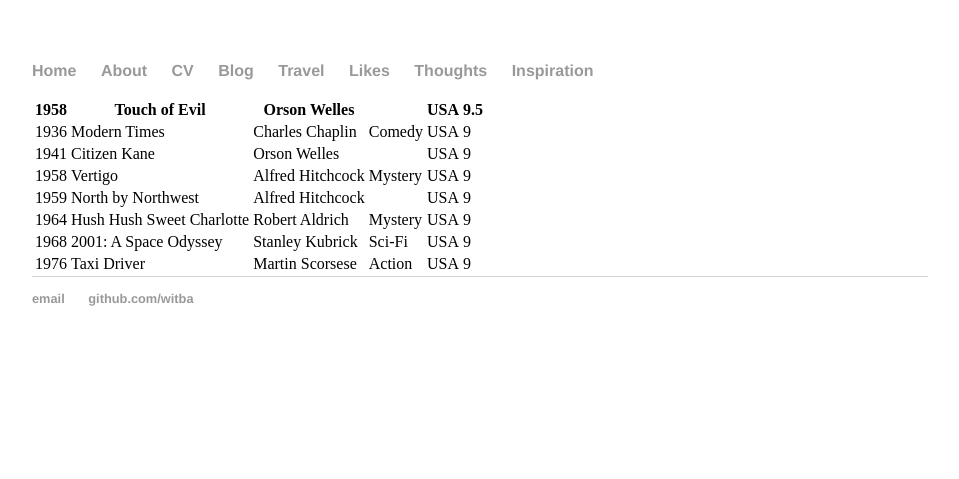
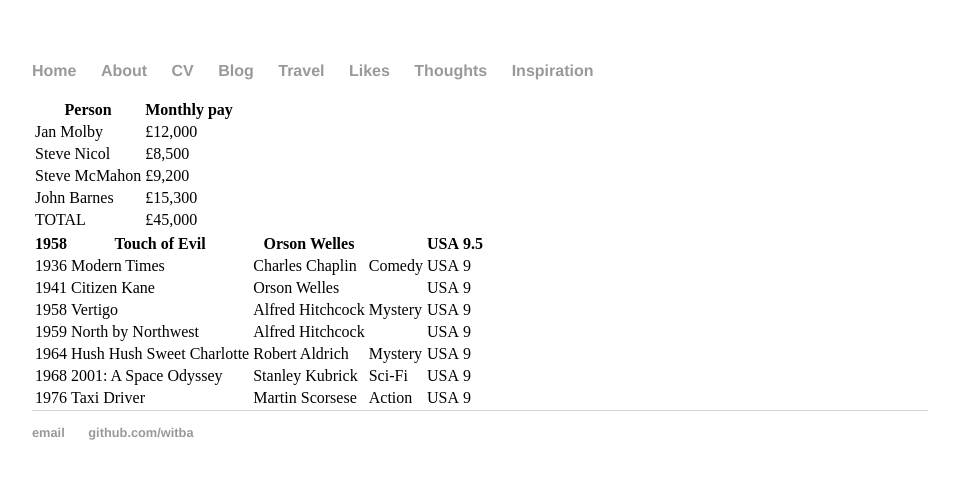
Before and after one commit to witba/witba.github.io, a Jekyll site: the page built from likes/index.html, in a window 1280 px wide. Shown: the top 479 px of the page, without its empty margins (160-1119 px from the left). Built offline with Jekyll 4.4.1, drawn with Linux system fonts in a browser that asks for light colours.

Commit message:
Update index.html

```diff
--- a/likes/index.html
+++ b/likes/index.html
@@ -4,6 +4,21 @@ title: Movies i watched
 ---
 
 <script src="/js/sorttable.js"></script>
+
+<table class="sortable">
+<thead>
+  <tr><th>Person</th><th>Monthly pay</th></tr>
+</thead>
+<tbody>
+  <tr><td>Jan Molby</td><td>£12,000</td></tr>
+  <tr><td>Steve Nicol</td><td>£8,500</td></tr>
+  <tr><td>Steve McMahon</td><td>£9,200</td></tr>
+  <tr><td>John Barnes</td><td>£15,300</td></tr>
+</tbody>
+<tfoot>
+  <tr><td>TOTAL</td><td>£45,000</td></tr>
+</tfoot>
+</table>
 
 <table class="sortable">
 <thead><tr class="tableizer-firstrow"><th>1958</th><th>Touch of Evil </th><th>Orson Welles </th><th>&nbsp;</th><th>USA</th><th>9.5</th></tr></thead><tbody>
```
